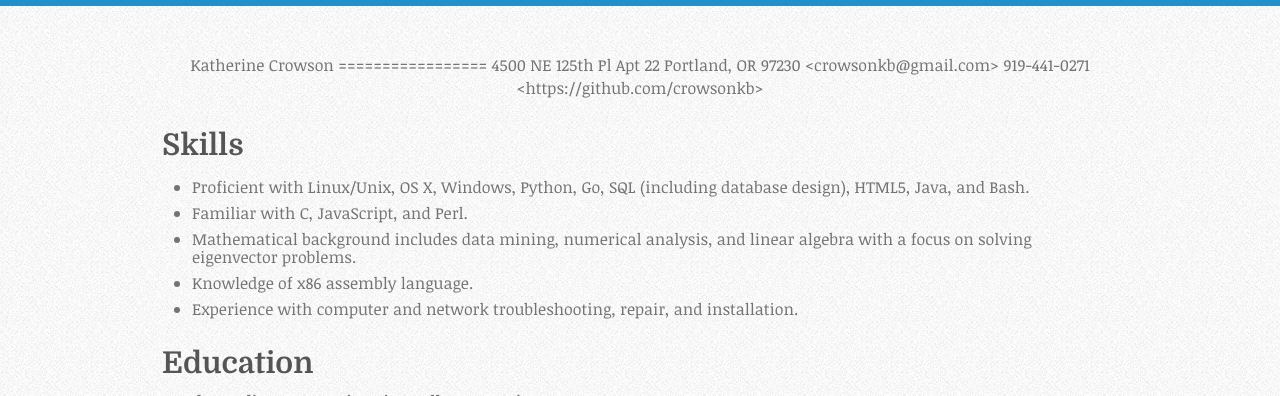
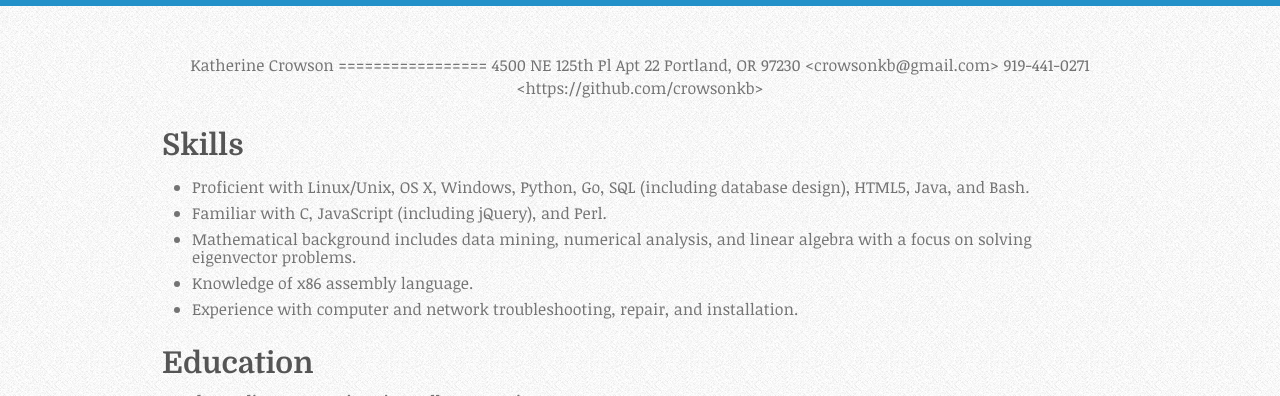
Before and after one commit to crowsonkb/kath.io, a Jekyll site: the page built from source/resume.md, in a window 1280 px wide. Shown: the top 396 px of the page. Built offline with Jekyll 4.4.1, drawn with Linux system fonts in a browser that asks for light colours; nearby versions of some CDN libraries; Markdown is read by kramdown in place of the engine named in the settings; comment, search, counter and statistics services are not loaded.

Commit message:
Add jQuery to resume

```diff
--- a/source/resume.md
+++ b/source/resume.md
@@ -17,7 +17,7 @@ Skills
 ------
 
 - Proficient with Linux/Unix, OS X, Windows, Python, Go, SQL (including database design), HTML5, Java, and Bash.
-- Familiar with C, JavaScript, and Perl.
+- Familiar with C, JavaScript (including jQuery), and Perl.
 - Mathematical background includes data mining, numerical analysis, and linear algebra with a focus on solving eigenvector problems.
 - Knowledge of x86 assembly language.
 - Experience with computer and network troubleshooting, repair, and installation.
```
